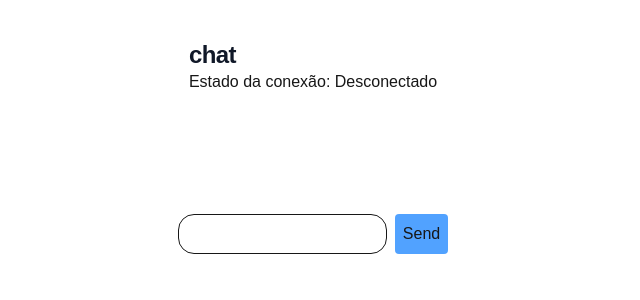
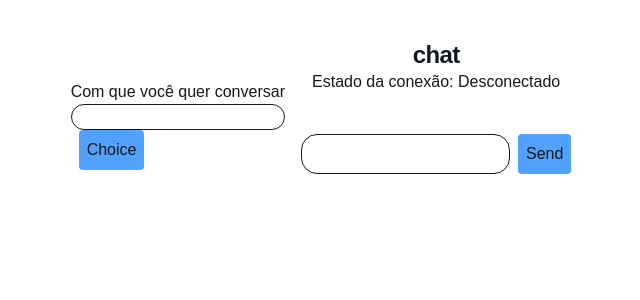
Before and after one commit to DovCaio/chat_frontend, a Next.js app: page /chat in a window 1280 px wide. Shown: the top 300 px of the page, without its empty margins (327-967 px from the left). Built offline with nearby package versions, Linux system fonts and the light colour scheme.

Commit message:
doc: make the documentation

```diff
--- a/components/chat/ChatContainer.tsx
+++ b/components/chat/ChatContainer.tsx
@@ -3,20 +3,33 @@
 import { useChat } from "@/hook/ChatProvider";
 import { useEffect, useState } from "react";
 
+type MessagesSended = {
+  to: string;
+  content: string;
+};
+
+type MessagesRecived = {
+  from: string;
+  content: string;
+};
+
 export const ChatContainer = () => {
   const [messages, setMessages] = useState<string[]>([]);
   const { socket, connect, disconnect } = useChat();
+  const [otherSide, setOtherSide] = useState<string>("");
 
   const handleSubmit = (e: React.SubmitEvent<HTMLFormElement>) => {
     e.preventDefault();
     const formData = e.currentTarget;
     const message = formData.text_messages.value;
 
+    const sended: MessagesSended = {
+      to: otherSide,
+      content: message,
+    };
+
     try {
-      socket?.send(`{
-          "to": "serginho",
-          "content": "${message}"
-        }`);
+      socket?.send(JSON.stringify(sended));
       setMessages((prev) => [...prev, message]);
     } catch (e) {
       console.log(e);
@@ -27,7 +40,8 @@ export const ChatContainer = () => {
     if (!socket) return;
 
     socket.onmessage = (event) => {
-      setMessages((prev) => [...prev, event.data]);
+      const received: MessagesRecived = JSON.parse(event.data);
+      setMessages((prev) => [...prev, received.content]);
     };
 
     return () => {
@@ -35,9 +49,33 @@ export const ChatContainer = () => {
     };
   }, [socket]);
 
+  const choicePerson = (e: React.SubmitEvent<HTMLFormElement>) => {
+    e.preventDefault();
+
+    const formData = e.currentTarget;
+
+    const person = formData.other_side.value;
+
+    setOtherSide(person);
+  };
+
   return (
-    <div className="flex flex-col items-center m-10">
+    <div className="m-10 flex justify-center">
+      <p>{otherSide}</p>
+      <div className="mx-4 my-10">
+        <form onSubmit={choicePerson}>
+          <div className="flex flex-col">
+            <label htmlFor="other_side">Com que você quer conversar</label>
+            <input type="text" className="border rounded-2xl" id="other_side" />
+          </div>
+
+          <button className="bg-blue-400 p-2 rounded ml-2" type="submit">
+            Choice
+          </button>
+        </form>
+      </div>
       <div>
+        <div className="flex flex-col items-center">
           <h1 className="text-xl font-bold leading-tight tracking-tight text-gray-900 md:text-2xl dark:text-white">
             chat
           </h1>
@@ -62,5 +100,6 @@ export const ChatContainer = () => {
           </button>
         </form>
       </div>
+    </div>
   );
 };
```
Also changed, not shown: 1 other file (tests, documents, lock files or other folders). Lines whose indentation alone changed are shown as unchanged.
